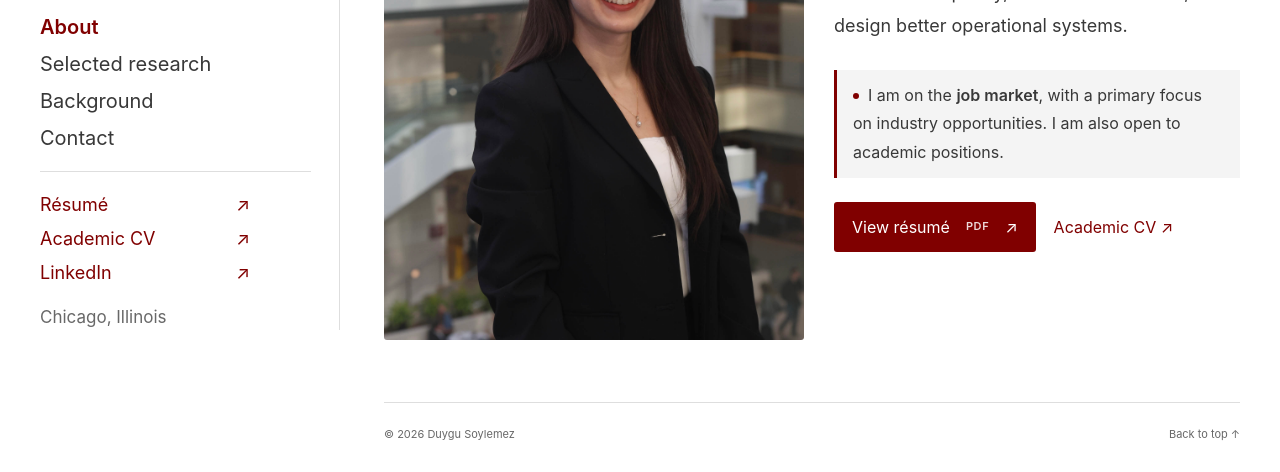
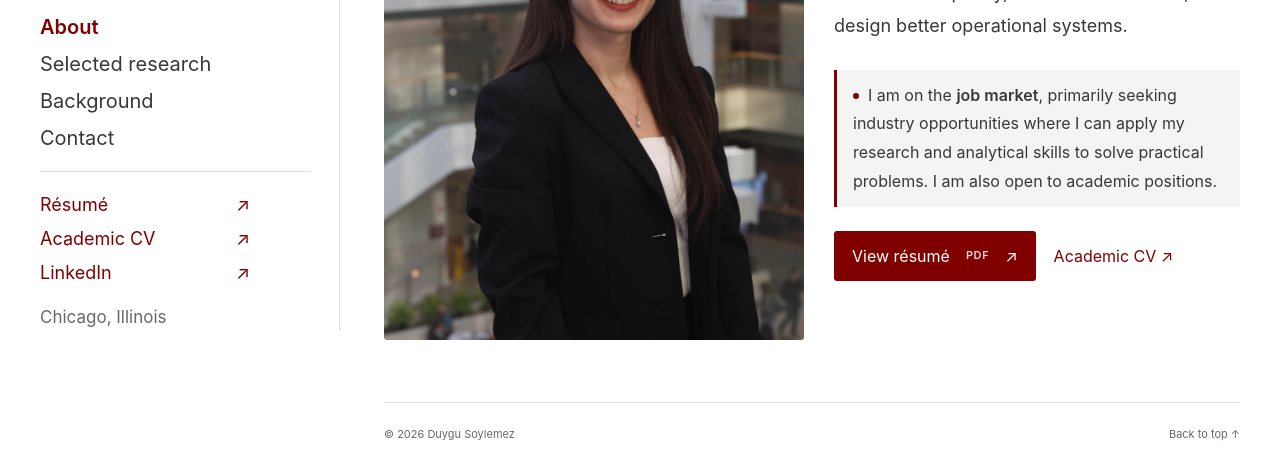
Before and after one commit to DuyguSoylemez/duygusoylemez.github.io, a plain HTML site: page index.html in a window 1280 px wide. Shown: the part 434-906 px from the top of the page. Drawn offline with Linux system fonts and the light colour scheme.

Commit message:
Add files via upload

```diff
--- a/index.html
+++ b/index.html
@@ -38,7 +38,7 @@
           <img class="portrait" src="DuyguSoylemez-060_Rotus_Dogal.jpg" alt="Duygu Soylemez" width="2000" height="3000" fetchpriority="high">
           <div class="about-copy">
             <p>I am Duygu Soylemez, a PhD student in Management Science and Operations Management at the University of Chicago Booth School of Business. I use mathematical optimization, probabilistic modeling, and empirical analysis to study decisions under resource constraints. My research focuses on healthcare access and online retailing: how to use limited capacity, understand demand, and design better operational systems.</p>
-            <p class="job-market"><span class="status-dot" aria-hidden="true"></span>I am on the <strong>job market</strong>, with a primary focus on industry opportunities. I am also open to academic positions.</p>
+            <p class="job-market"><span class="status-dot" aria-hidden="true"></span>I am on the <strong>job market</strong>, primarily seeking industry opportunities where I can apply my research and analytical skills to solve practical problems. I am also open to academic positions.</p>
             <div class="actions">
               <a class="button" href="cv/resume.pdf">View résumé <span class="file-type">PDF</span><span aria-hidden="true">↗</span></a>
               <a class="text-link" href="cv/academic_cv.pdf">Academic CV <span aria-hidden="true">↗</span><span class="sr-only"> (PDF)</span></a>
```
